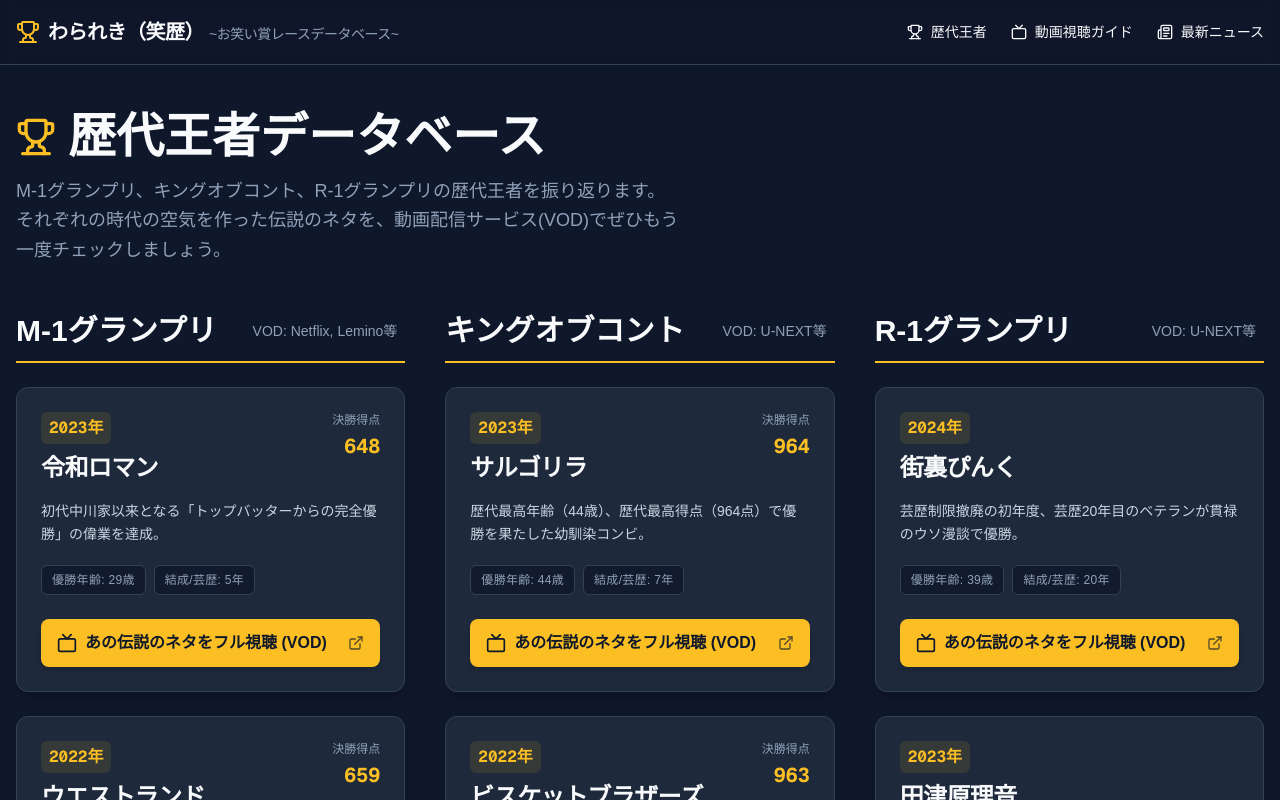
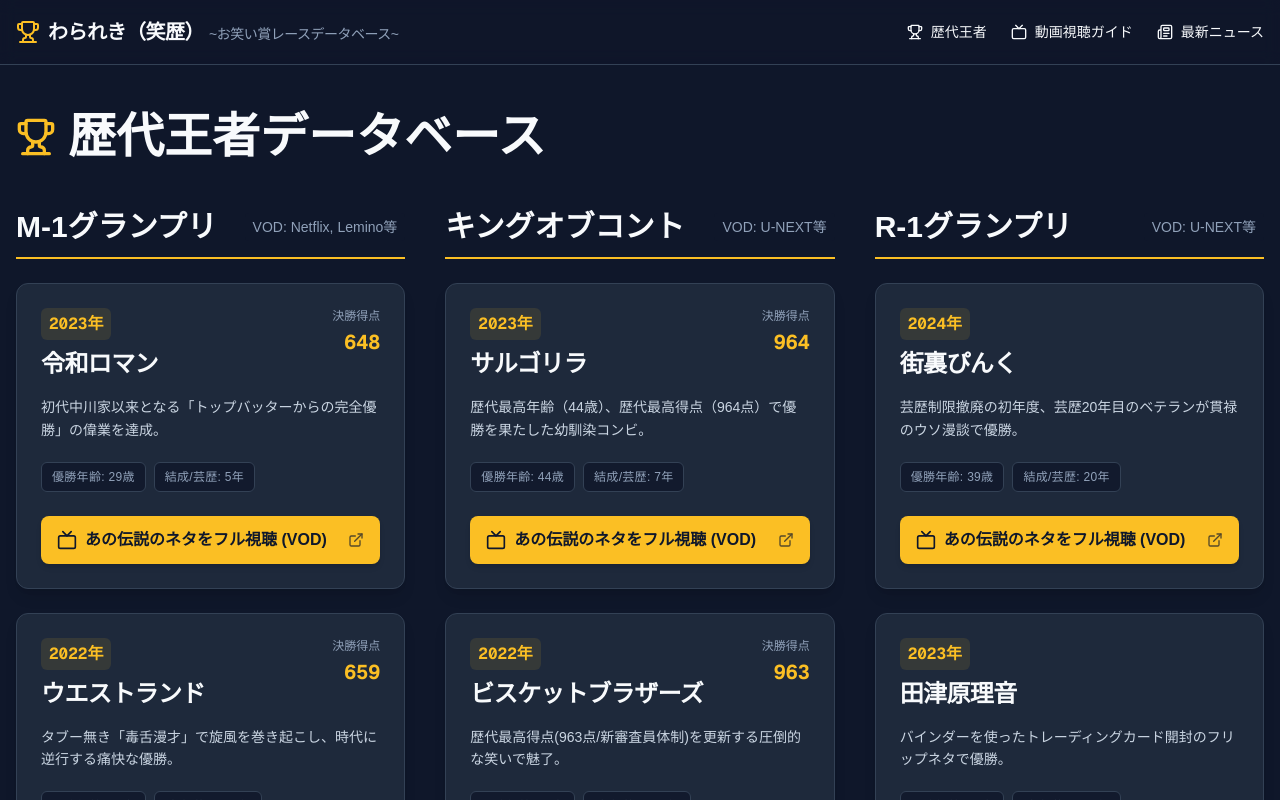
Before and after one commit to t01nozaki-hub/warareki, a Next.js app: page /database in a window 1280 px wide. Shown: the top 800 px of the page. Built offline with nearby package versions, Linux system fonts and the light colour scheme.

Commit message:
fix: remove VOD message from database page

```diff
--- a/src/app/database/page.tsx
+++ b/src/app/database/page.tsx
@@ -13,10 +13,6 @@ export default function DatabasePage() {
           <Trophy className="h-10 w-10 text-accent" />
           歴代王者データベース
         </h1>
-        <p className="text-slate-400 max-w-2xl mx-auto md:mx-0 text-lg leading-relaxed">
-          M-1グランプリ、キングオブコント、R-1グランプリの歴代王者を振り返ります。
-          それぞれの時代の空気を作った伝説のネタを、動画配信サービス(VOD)でぜひもう一度チェックしましょう。
-        </p>
       </div>
 
       {/* 大会別一覧 */}
```
